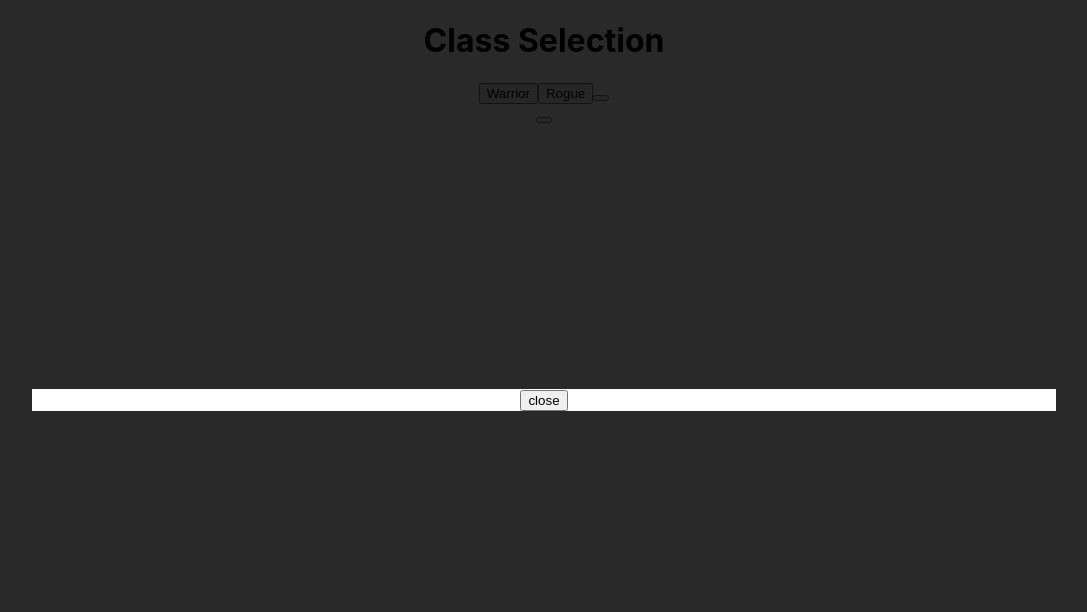
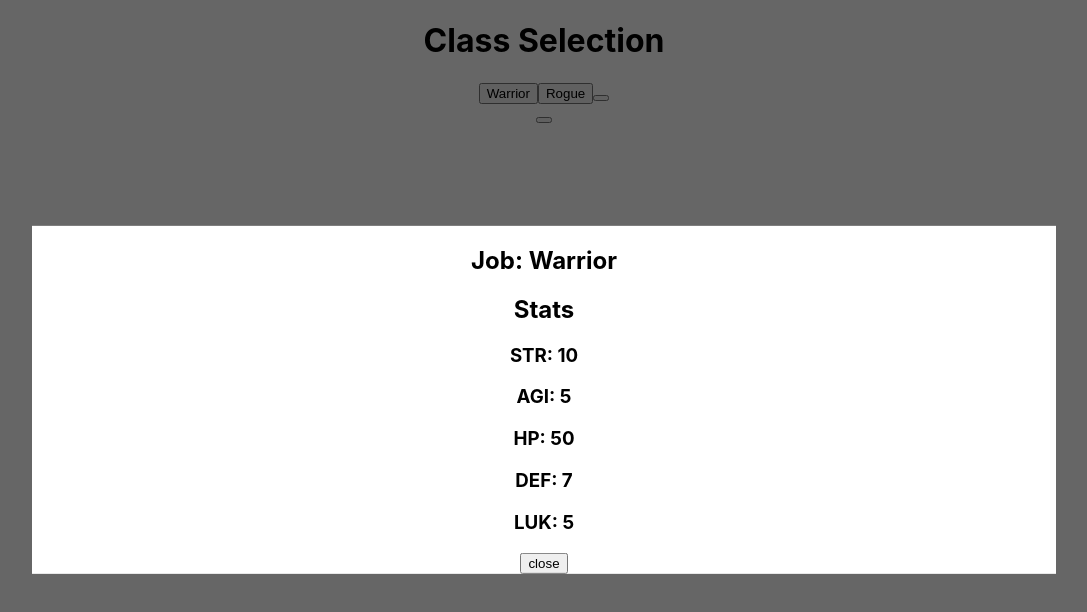
Before and after one commit to danielqnguyen/btrpg, a React (Create React App) app: page / in a window 1280 px wide. Both pictures are taken after a click on the button "Warrior". Shown: the top 612 px of the page, without its empty margins (96-1183 px from the left). Built offline with nearby package versions, Linux system fonts and the light colour scheme.

Commit message:
got the modals to show different infomation, next add in a confirmation/re-selection option and then use redux to store the choosen char/stats

```diff
--- a/src/component/Warrior/WarriorSelection.js
+++ b/src/component/Warrior/WarriorSelection.js
@@ -2,11 +2,10 @@ import React from "react";
 import Modal from "../charSelect/Modal";
 
 const WarriorSelection = props => {
-  console.log("============", props);
   if (props.info) {
     return (
       <Modal
-        name="modal1"
+        id="modal1"
         info={props.info}
         show={props.show}
         handleClose={props.handleClose}
--- a/src/component/charSelect/Modal.js
+++ b/src/component/charSelect/Modal.js
@@ -1,21 +1,20 @@
 import React from "react";
 
 const Modal = props => {
-  console.log(props);
   const showHideClassname = props.show
     ? "modal display-block"
     : "modal display-none";
-  let info = props.test;
+  let info = props.info;
   return (
-    <div className={showHideClassname}>
+    <div className={showHideClassname} id={props.modalId}>
       <section className="modal-main">
-        {/* <h1>Job: {info.job}</h1>
+        <h1>Job: {info.job}</h1>
         <h2>Stats</h2>
         <h3>STR: {info.stats.str}</h3>
         <h3>AGI: {info.stats.agi}</h3>
         <h3>HP: {info.stats.hp}</h3>
         <h3>DEF: {info.stats.def}</h3>
-        <h3>LUK: {info.stats.luk}</h3> */}
+        <h3>LUK: {info.stats.luk}</h3>
         <button onClick={props.handleClose}> close </button>
       </section>
     </div>
--- a/src/component/charSelect/charSelect.js
+++ b/src/component/charSelect/charSelect.js
@@ -8,19 +8,25 @@ class CharSelect extends Component {
   constructor(props) {
     super(props);
     this.state = {
-      show: false
+      show1: false,
+      show2: false
     };
   }
-  componentDidUpdate() {
-    console.log(this.props);
-  }
 
-  showModal = () => {
-    this.setState({ show: true });
+  showModal1 = () => {
+    this.setState({ show1: true });
   };
 
-  hideModal = () => {
-    this.setState({ show: false });
+  hideModal1 = () => {
+    this.setState({ show1: false });
+  };
+
+  showModal2 = () => {
+    this.setState({ show2: true });
+  };
+
+  hideModal2 = () => {
+    this.setState({ show2: false });
   };
 
   render() {
@@ -29,19 +35,19 @@ class CharSelect extends Component {
         <h1>Class Selection</h1>
 
         <WarriorSelection
-          handleClose={this.hideModal}
-          show={this.state.show}
+          handleClose={this.hideModal1}
+          show={this.state.show1}
           info={this.props.warrior}
         ></WarriorSelection>
-        <button type="button" onClick={this.showModal}>
+        <button type="button" onClick={this.showModal1}>
           Warrior
         </button>
         <RogueSelection
-          handleClose={this.hideModal}
-          show={this.state.show}
+          handleClose={this.hideModal2}
+          show={this.state.show2}
           info={this.props.rogue}
         ></RogueSelection>
-        <button type="button" onClick={this.showModal}>
+        <button type="button" onClick={this.showModal2}>
           Rogue
         </button>
         <button onClick={() => console.log(this.state, this.props)}></button>
--- a/src/component/rogue/RogueSelection.js
+++ b/src/component/rogue/RogueSelection.js
@@ -2,11 +2,10 @@ import React from "react";
 import Modal from "../charSelect/Modal";
 
 const RogueSelection = props => {
-  console.log("============", props);
-
   if (props.info) {
     return (
       <Modal
+        id="modal2"
         info={props.info}
         show={props.show}
         handleClose={props.handleClose}
```
